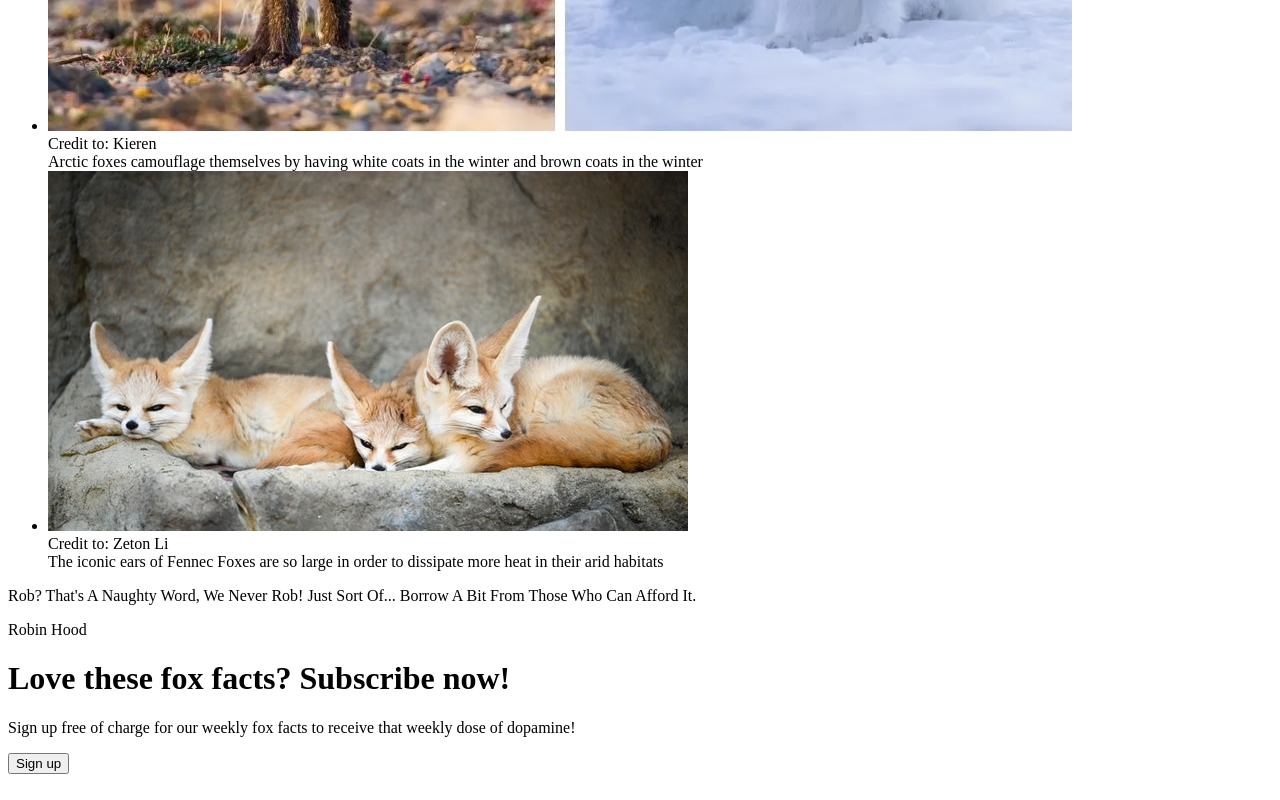
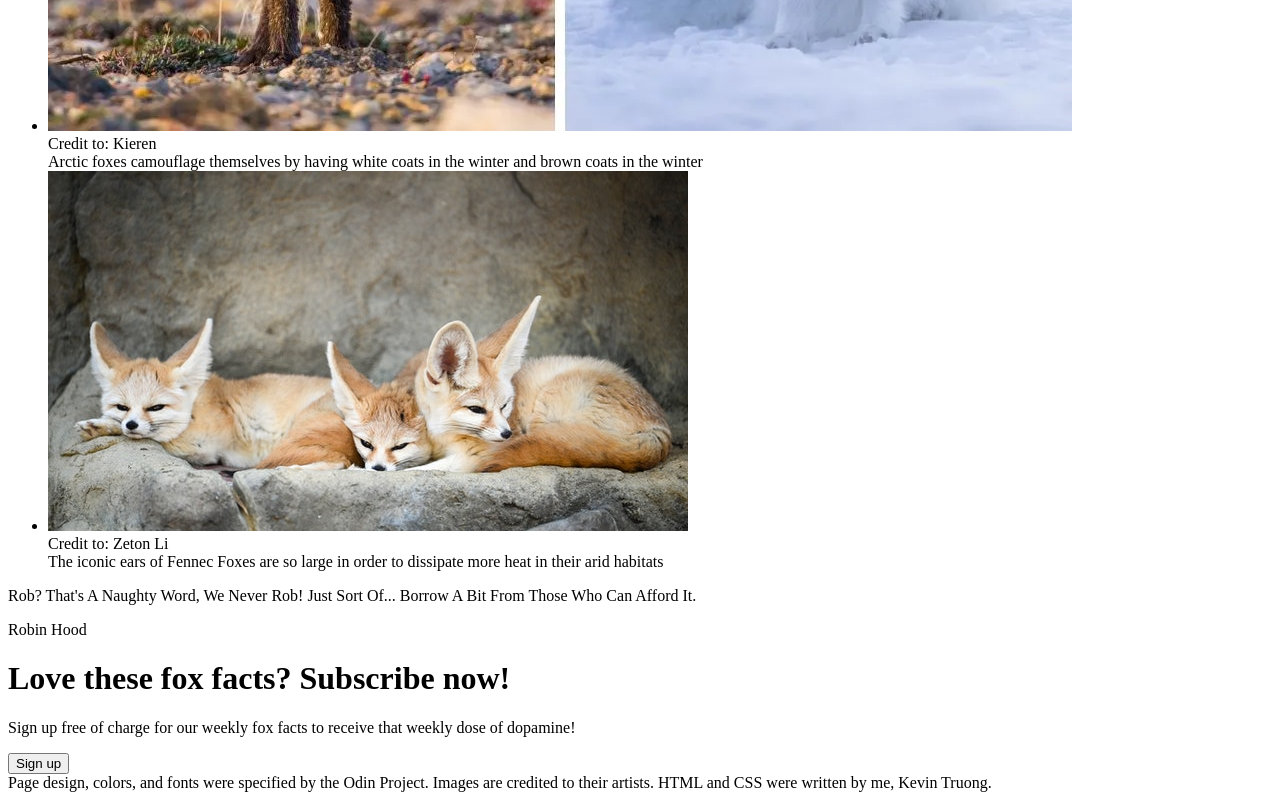
Before and after one commit to KevinTruong13/odin_landing_page, a plain HTML site: page index.html in a window 1280 px wide. Shown: the part 2927-3727 px from the top of the page. Drawn offline with Linux system fonts and the light colour scheme.

Commit message:
Add footer content

```diff
--- a/index.html
+++ b/index.html
@@ -68,6 +68,6 @@
                 <button>Sign up</button>
             </div>
         </div>
-        <div class="footer"></div>
+        <div class="footer">Page design, colors, and fonts were specified by the Odin Project. Images are credited to their artists. HTML and CSS were written by me, Kevin Truong.</div>
     </body>
 </html>
```
